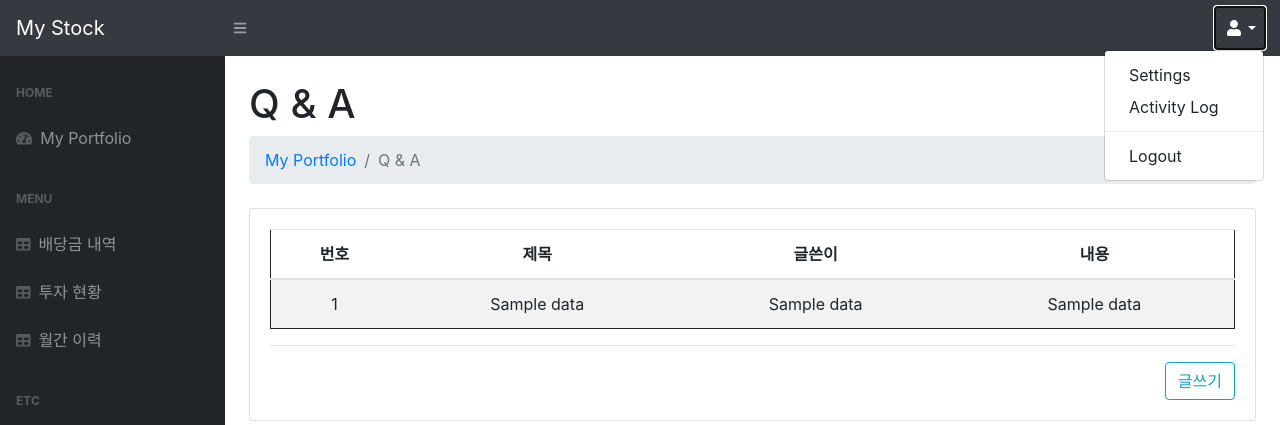
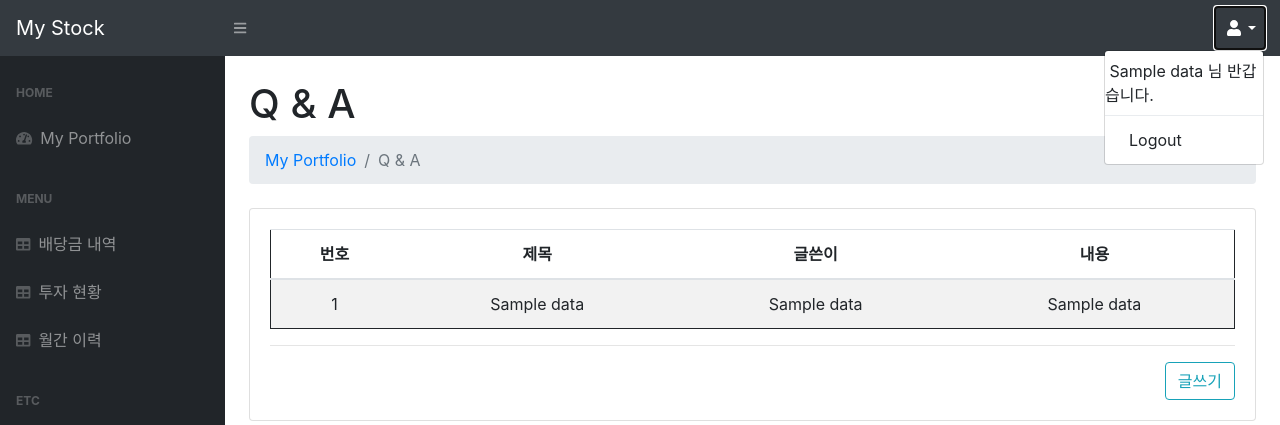
Before and after one commit to rlatjrfks/Service_proj01, a Python web app: template flask/templates/qna.html in a window 1280 px wide, after a click that opens the changed part. Shown: the top 425 px of the page. Run offline with Jinja, Linux system fonts and the light colour scheme; the template is opened without the code that fills it: most values are stand-ins (such as "Sample title", 1, 10 or a date in 2020).

```diff
--- a/flask/templates/dividend.html
+++ b/flask/templates/dividend.html
@@ -22,8 +22,7 @@
                 <li class="nav-item dropdown">
                     <a class="nav-link dropdown-toggle" id="userDropdown" href="#" role="button" data-toggle="dropdown" aria-haspopup="true" aria-expanded="false"><i class="fas fa-user fa-fw"></i></a>
                     <div class="dropdown-menu dropdown-menu-right" aria-labelledby="userDropdown">
-                        <a class="dropdown-item" href="#">Settings</a>
-                        <a class="dropdown-item" href="#">Activity Log</a>
+                        &nbsp;{{ data }} 님 반갑습니다.
                         <div class="dropdown-divider"></div>
                         <a class="dropdown-item" href="/">Logout</a>
                     </div>
--- a/flask/templates/guide.html
+++ b/flask/templates/guide.html
@@ -22,10 +22,9 @@
                 <li class="nav-item dropdown">
                     <a class="nav-link dropdown-toggle" id="userDropdown" href="#" role="button" data-toggle="dropdown" aria-haspopup="true" aria-expanded="false"><i class="fas fa-user fa-fw"></i></a>
                     <div class="dropdown-menu dropdown-menu-right" aria-labelledby="userDropdown">
-                        <a class="dropdown-item" href="#">Settings</a>
-                        <a class="dropdown-item" href="#">Activity Log</a>
+                        &nbsp;{{ data }} 님 반갑습니다.
                         <div class="dropdown-divider"></div>
-                        <a class="dropdown-item" href="login">Logout</a>
+                        <a class="dropdown-item" href="/">Logout</a>
                     </div>
                 </li>
             </ul>
--- a/flask/templates/index.html
+++ b/flask/templates/index.html
@@ -23,7 +23,9 @@
                 <li class="nav-item dropdown">
                     <a class="nav-link dropdown-toggle" id="userDropdown" href="#" role="button" data-toggle="dropdown" aria-haspopup="true" aria-expanded="false"><i class="fas fa-user fa-fw"></i></a>
                     <div class="dropdown-menu dropdown-menu-right" aria-labelledby="userDropdown">
-                        <a class="dropdown-item" href="/login">Logout</a>
+                        &nbsp;{{ data }} 님 반갑습니다.
+                        <div class="dropdown-divider"></div>
+                        <a class="dropdown-item" href="/">Logout</a>
                     </div>
                 </li>
             </ul>
--- a/flask/templates/invest.html
+++ b/flask/templates/invest.html
@@ -22,8 +22,7 @@
                 <li class="nav-item dropdown">
                     <a class="nav-link dropdown-toggle" id="userDropdown" href="#" role="button" data-toggle="dropdown" aria-haspopup="true" aria-expanded="false"><i class="fas fa-user fa-fw"></i></a>
                     <div class="dropdown-menu dropdown-menu-right" aria-labelledby="userDropdown">
-                        <a class="dropdown-item" href="#">Settings</a>
-                        <a class="dropdown-item" href="#">Activity Log</a>
+                        &nbsp;{{ data }} 님 반갑습니다.
                         <div class="dropdown-divider"></div>
                         <a class="dropdown-item" href="/">Logout</a>
                     </div>
--- a/flask/templates/monthly.html
+++ b/flask/templates/monthly.html
@@ -22,8 +22,7 @@
                 <li class="nav-item dropdown">
                     <a class="nav-link dropdown-toggle" id="userDropdown" href="#" role="button" data-toggle="dropdown" aria-haspopup="true" aria-expanded="false"><i class="fas fa-user fa-fw"></i></a>
                     <div class="dropdown-menu dropdown-menu-right" aria-labelledby="userDropdown">
-                        <a class="dropdown-item" href="#">Settings</a>
-                        <a class="dropdown-item" href="#">Activity Log</a>
+                        &nbsp;{{ data }} 님 반갑습니다.
                         <div class="dropdown-divider"></div>
                         <a class="dropdown-item" href="/">Logout</a>
                     </div>
--- a/flask/templates/qna.html
+++ b/flask/templates/qna.html
@@ -22,10 +22,9 @@
                 <li class="nav-item dropdown">
                     <a class="nav-link dropdown-toggle" id="userDropdown" href="#" role="button" data-toggle="dropdown" aria-haspopup="true" aria-expanded="false"><i class="fas fa-user fa-fw"></i></a>
                     <div class="dropdown-menu dropdown-menu-right" aria-labelledby="userDropdown">
-                        <a class="dropdown-item" href="#">Settings</a>
-                        <a class="dropdown-item" href="#">Activity Log</a>
+                        &nbsp;{{ data }} 님 반갑습니다.
                         <div class="dropdown-divider"></div>
-                        <a class="dropdown-item" href="login">Logout</a>
+                        <a class="dropdown-item" href="/">Logout</a>
                     </div>
                 </li>
             </ul>
```
Also changed, not shown: flask/templates/write_qna.html (+3 -9 lines).
